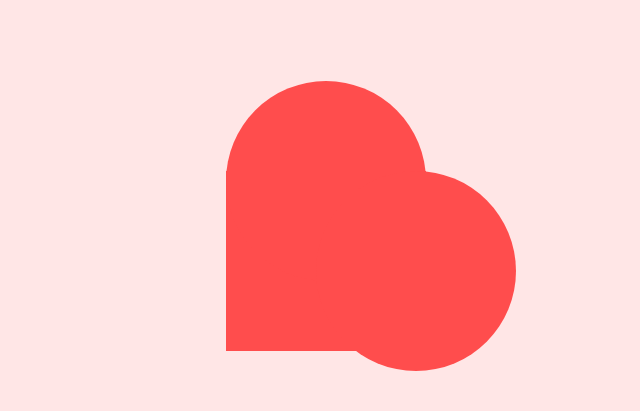
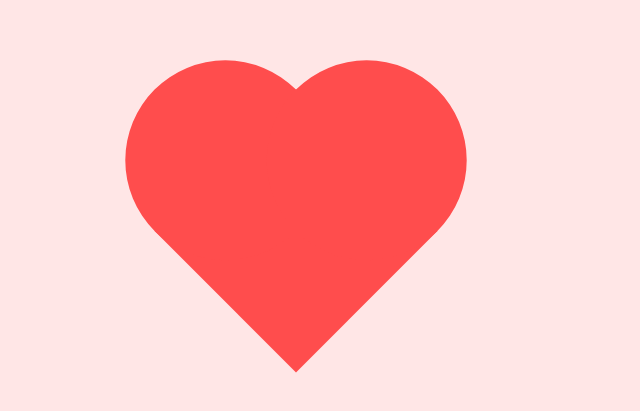
Before and after one commit to andyyounes/Be-My-Valentine, a plain HTML site: page index.html in a window 1280 px wide. Shown: the part 139-550 px from the top of the page, without its empty margins (314-954 px from the left). Drawn offline with Linux system fonts and the light colour scheme.

Commit message:
Update style.css

```diff
--- a/style.css
+++ b/style.css
@@ -10,12 +10,11 @@ body {
   margin: 0;
   padding: 0;
 }
-#heart {
-  position: relative;
-  width: 400px; /* Adjust the width as needed */
-  height: 380px; /* Adjust the height as needed */
+#heart{
+  width:260px;
+  height:260px;
+  float:left;
 }
-
 #heart:before, #heart:after {
   position: absolute;
   content: "";
@@ -89,8 +88,6 @@ img {
   margin-bottom: 10px;
 }
 
-
-
 p{
   text-align: justify;
   line-height: 1.5;
@@ -137,35 +134,49 @@ p{
   text-decoration: none;
 }
 
-.heart{
-  width: 200px; /* Adjust the width as needed */
-  height: 180px; /* Adjust the height as needed */
-  background-color: #ff4d4d;
+.heart-container {
+  width: 260px;
+  height: 260px;
   position: relative;
-  /* transform: rotate(-45deg); */
   cursor: pointer;
   animation: heartbeat 1s infinite;
 }
 
-.heart::before,
-.heart::after {
+
+.heart{
+  position: relative;
+  width: 200px;
+  height: 200px;
+  -webkit-transform: rotate(45deg);
+  -moz-transform: rotate(45deg);
+  -ms-transform: rotate(45deg);
+  -o-transform: rotate(45deg);
+  transform: rotate(45deg);
+  background-color: #ff4d4d;;
+}
+.heart:before,
+.heart:after{
+  position: absolute;
+  width: 200px;
+  height: 200px;
   content: '';
-  width: 200px; /* Adjust the width as needed */
-  height: 200px; /* Adjust the height as needed */
+  -webkit-border-radius: 50%;
+  -moz-border-radius: 50%;
+  -o-border-radius: 50%;
+  border-radius: 50%;
   background-color: #ff4d4d;
-  border-radius: 50%;
-  position: absolute;
+}
+.heart:before{
+  bottom: 0px;
+  left: -100px;
+}
+.heart:after{
+  top: -100px;
+  right: 0px;
 }
 
-.heart::before {
-  top: -90px;
-  left: 0;
-}
 
-.heart::after {
-  top: 0;
-  left: 90px;
-}
+
 @keyframes heartbeat {
   0% {
     transform: scale(1);
```
